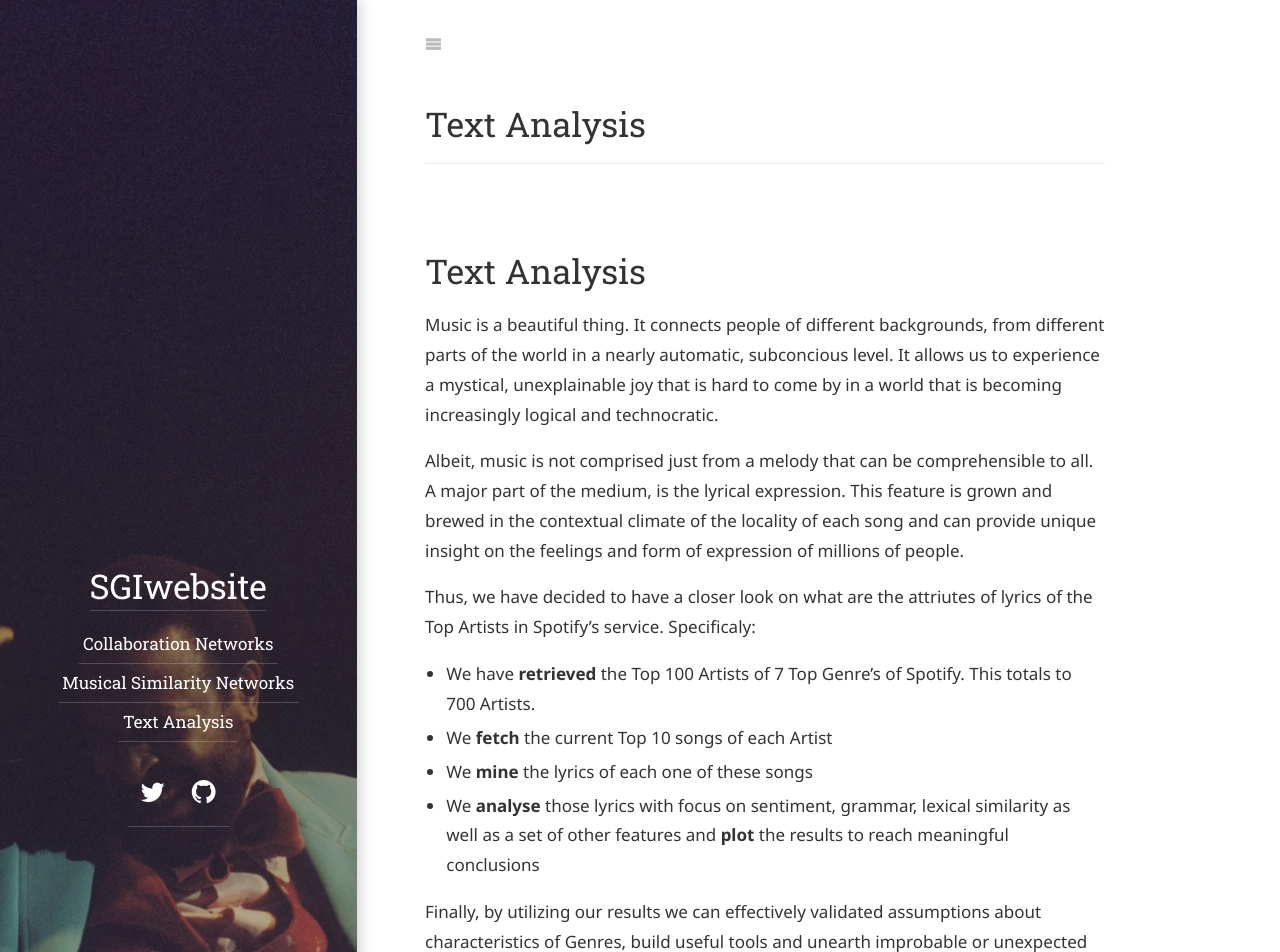
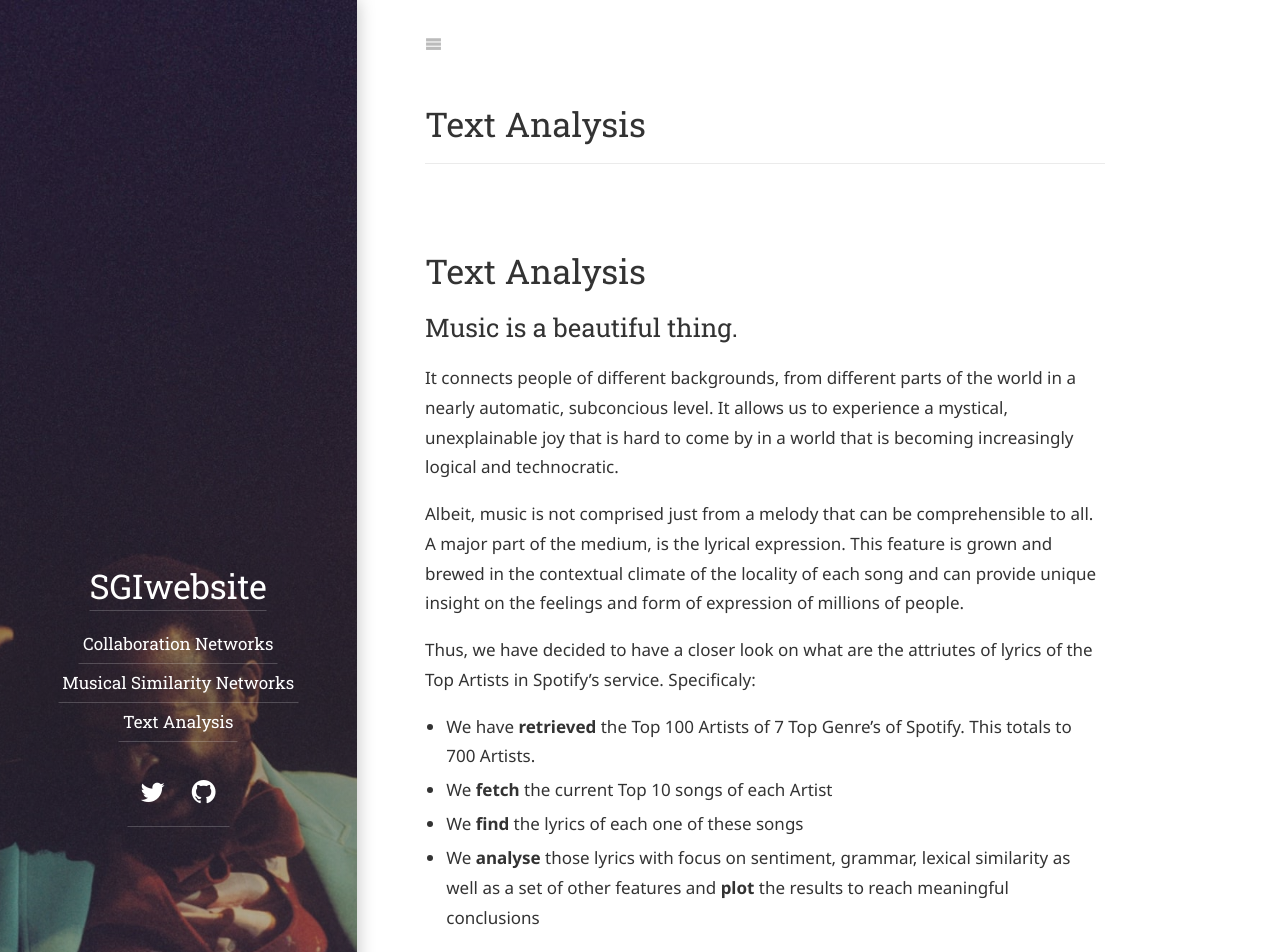
Before and after one commit to panosfilianos/SGIwebsite, a Jekyll site: the page built from text_analysis.md, in a window 1280 px wide and 1400 px high. Shown: the top 952 px of the window. Built offline with Jekyll 4.4.1, drawn with Linux system fonts in a browser that asks for light colours; some web fonts are replaced; some of the changed text lies outside the part shown.

Commit message:
text analysis 3

```diff
--- a/text_analysis.md
+++ b/text_analysis.md
@@ -6,8 +6,8 @@ title: Text Analysis
 ---
 
 # Text Analysis
-
-Music is a beautiful thing. It connects people of different backgrounds, from different parts of the world in a nearly automatic, subconcious level. It allows us to experience a mystical, unexplainable joy that is hard to come by in a world that is becoming increasingly logical and technocratic.
+## Music is a beautiful thing.
+It connects people of different backgrounds, from different parts of the world in a nearly automatic, subconcious level. It allows us to experience a mystical, unexplainable joy that is hard to come by in a world that is becoming increasingly logical and technocratic.
 
 Albeit, music is not comprised just from a melody that can be comprehensible to all. A major part of the medium,   is the lyrical expression. This feature is grown and brewed in the contextual climate of the locality of each song and can provide unique insight on the feelings and form of expression of millions of people.
 
@@ -15,10 +15,13 @@ Thus, we have decided to have a closer look on what are the attriutes of lyrics
 
 - We have __retrieved__ the Top 100 Artists of 7 Top Genre's of Spotify. This totals to 700 Artists.
 - We __fetch__ the current Top 10 songs of each Artist
-- We __mine__ the lyrics of each one of these songs
+- We __find__ the lyrics of each one of these songs
 - We __analyse__ those lyrics with focus on sentiment, grammar, lexical similarity as well as a set of other features and __plot__ the results to reach meaningful conclusions
 
-Finally, by utilizing our results we can effectively validated assumptions about characteristics of Genres, build useful tools and unearth improbable or unexpected connections between Artists who speak about the same things (or in the same way or about the same feelings) but belong in different Genres. Based on the outcomes of this research, one can initiate the development of a recommendation search/engine for Genres/Artists/Songs adding additional criteria such as the wordiness, explicitness or how advertising-heavy the results are allowed to be.
+Finally, by utilizing our results we can effectively validate assumptions about characteristics of Genres, build useful tools and unearth improbable or unexpected connections between Artists who speak about the same things (or in the same way or about the same feelings) but belong in different Genres.
+
+## It is not easy to find lyrics
+
 
 ![Imgur](https://i.imgur.com/WSPHhFl.png){:class="img-responsive"}
 ![Imgur](https://i.imgur.com/E6N9bF8.png){:class="img-responsive"}
```
